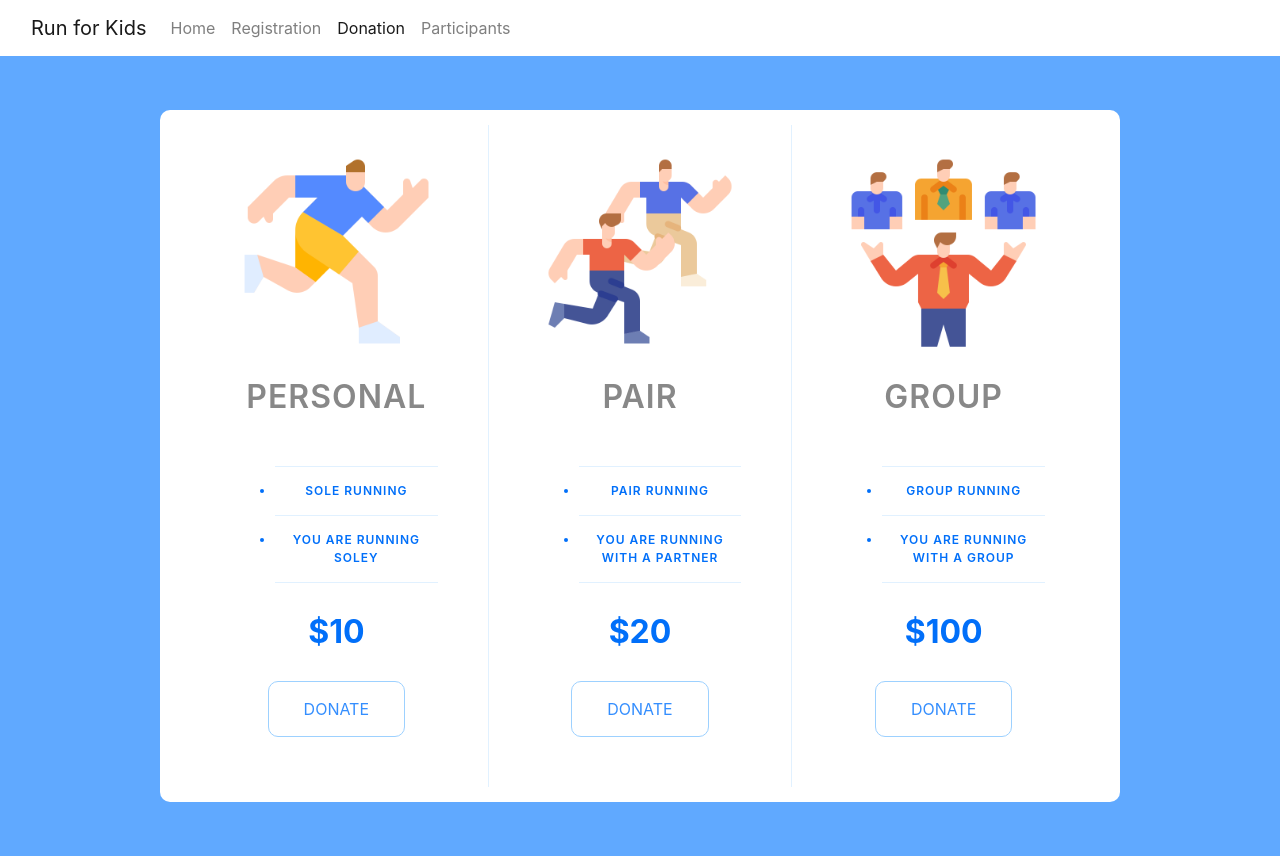
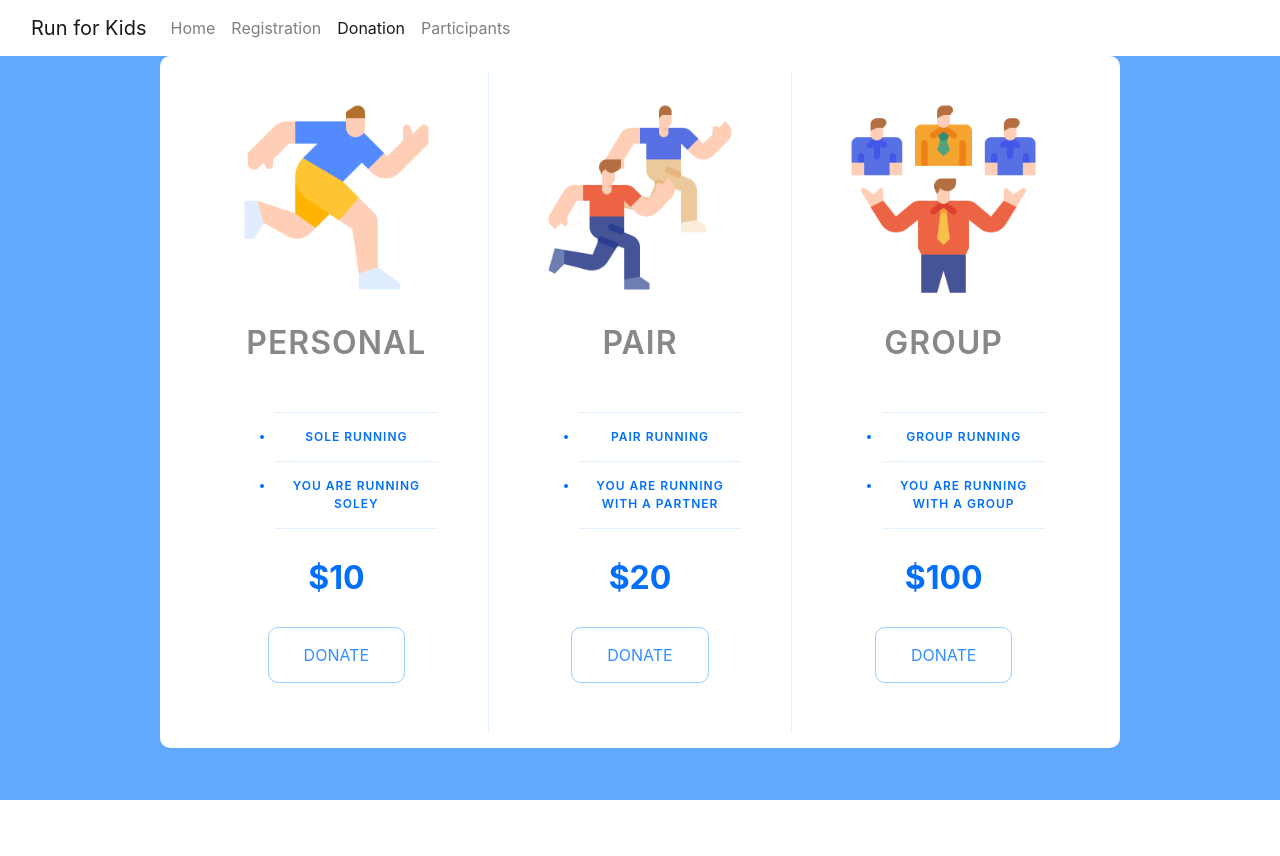
Before and after one commit to sheabunge/kit202-tutorials, a PHP site: page /week07/donation.php in a window 1280 px wide. After the commit the page ends 800 px from the top, so only its background shows below. Run offline with PHP 8.4, Linux system fonts and the light colour scheme.

Commit message:
Fix height of donation page

```diff
--- a/week07/partials/header.php
+++ b/week07/partials/header.php
@@ -6,7 +6,7 @@ $nav_bar_item_class = function ( $page ) {
 
 ?>
 <header>
-	<nav class="navbar navbar-expand-lg navbar-light">
+	<nav class="navbar navbar-expand-lg navbar-light bg-white">
 		<div class="container-fluid">
 			<a class="navbar-brand" href="index.php">Run for Kids</a>
 			<button class="navbar-toggler" type="button"
--- a/week07/style.css
+++ b/week07/style.css
@@ -4,12 +4,17 @@ All the contents and item should be aligned in the center using flexbox.
 minimum height of the body is 100vh.
 */
 
+body {
+	min-height: 100vh;
+	background-color: #60a9ff;
+	padding: 0;
+	margin: 0;
+}
+
 .donation {
-	background-color: #60a9ff;
 	display: flex;
 	justify-content: center;
 	align-items: center;
-	min-height: 100vh;
 }
 
 /* with the class = "panel"
```
